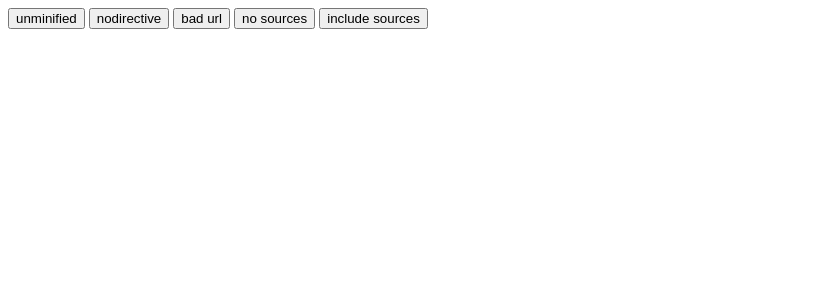
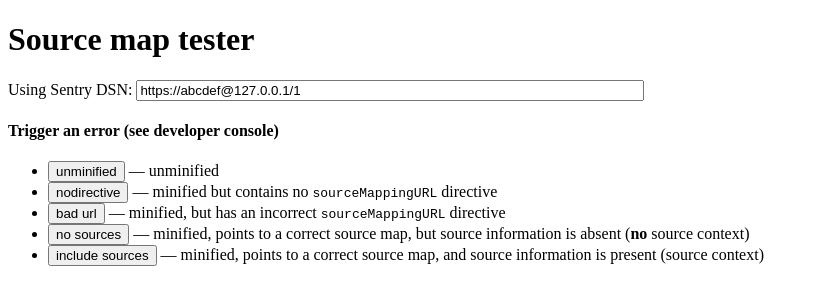
Before and after one commit to getsentry/sentry-sourcemap-tester, a plain HTML site: page index.html in a window 1280 px wide. Shown: the whole page, without its empty margins (0-819 px from the left). Drawn offline with Linux system fonts and the light colour scheme.

Commit message:
Add more guidance to html document

```diff
--- a/index.html
+++ b/index.html
@@ -11,16 +11,26 @@
     integrity="sha384-y+an4eARFKvjzOivf/Z7JtMJhaN6b+lLQ5oFbBbUwZNNVir39cYtkjW1r6Xjbxg3"
     crossorigin="anonymous"></script>
     <script>
-    Sentry.init({ dsn: 'https://abcdef@127.0.0.1/1' });
+    const SENTRY_DSN = 'https://abcdef@127.0.0.1/1';
+    Sentry.init({ dsn: SENTRY_DSN });
     </script>
-    <button data-uri="add.js">unminified</button>
-    <button data-uri="build/nodirective/add.min.js">nodirective</button>
-    <button data-uri="build/missing/add.min.js">bad url</button>
-    <button data-uri="build/noSources/add.min.js">no sources</button>
-    <button data-uri="build/includeSources/add.min.js">include sources</button>
+    <h1>Source map tester</h1>
+
+    <p>Using Sentry DSN: <input name="sentry-dsn" value="" style="width:500px"/></p>
+
+    <h4>Trigger an error (see developer console)</h4>
+    <ul>
+        <li><button data-uri="add.js">unminified</button> &mdash; unminified</li>
+        <li><button data-uri="build/nodirective/add.min.js">nodirective</button> &mdash; minified but contains no <code>sourceMappingURL</code> directive</li>
+        <li><button data-uri="build/missing/add.min.js">bad url</button> &mdash; minified, but has an incorrect <code>sourceMappingURL</code> directive</li>
+        <li><button data-uri="build/noSources/add.min.js">no sources</button> &mdash; minified, points to a correct source map, but source information is absent (<strong>no</strong> source context)</li>
+        <li><button data-uri="build/includeSources/add.min.js">include sources</button> &mdash; minified, points to a correct source map, and source information is present (source context)</li>
+    </ul>
 
     <script>
     (function() {
+        document.getElementsByName('sentry-dsn')[0].value = SENTRY_DSN;
+
         const buttons = document.querySelectorAll('button');
         buttons.forEach((button) => {
             button.addEventListener('click', function () {
```
